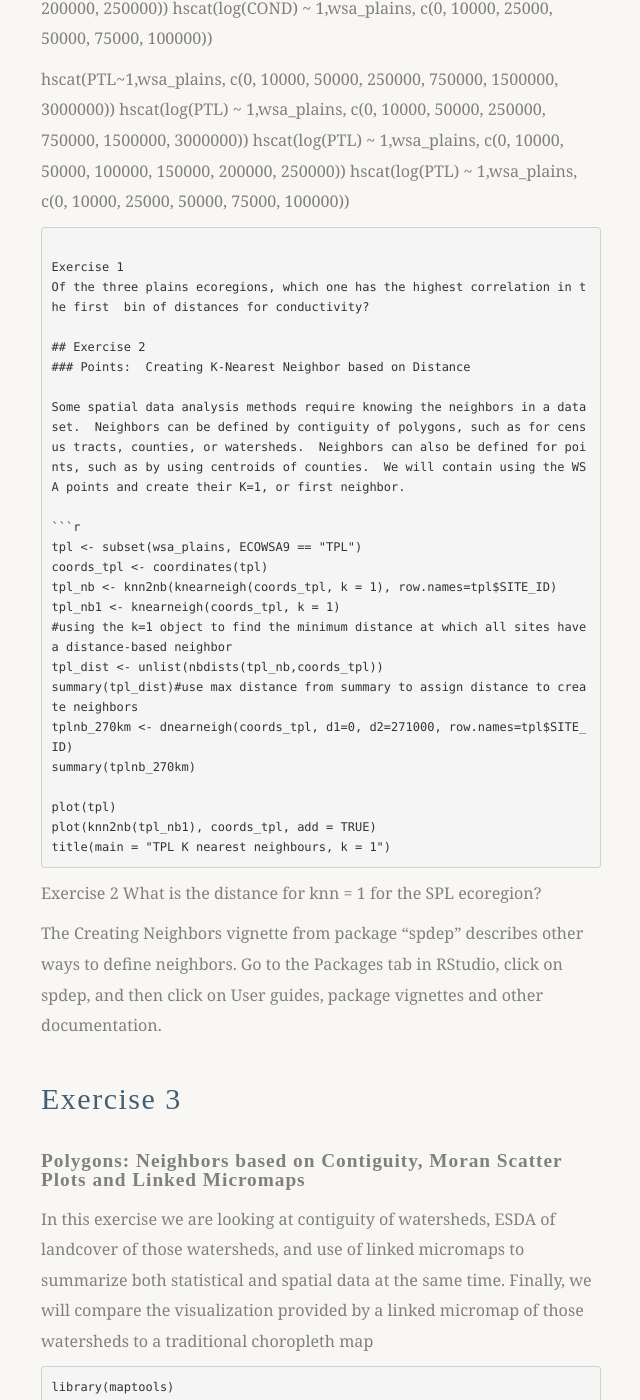
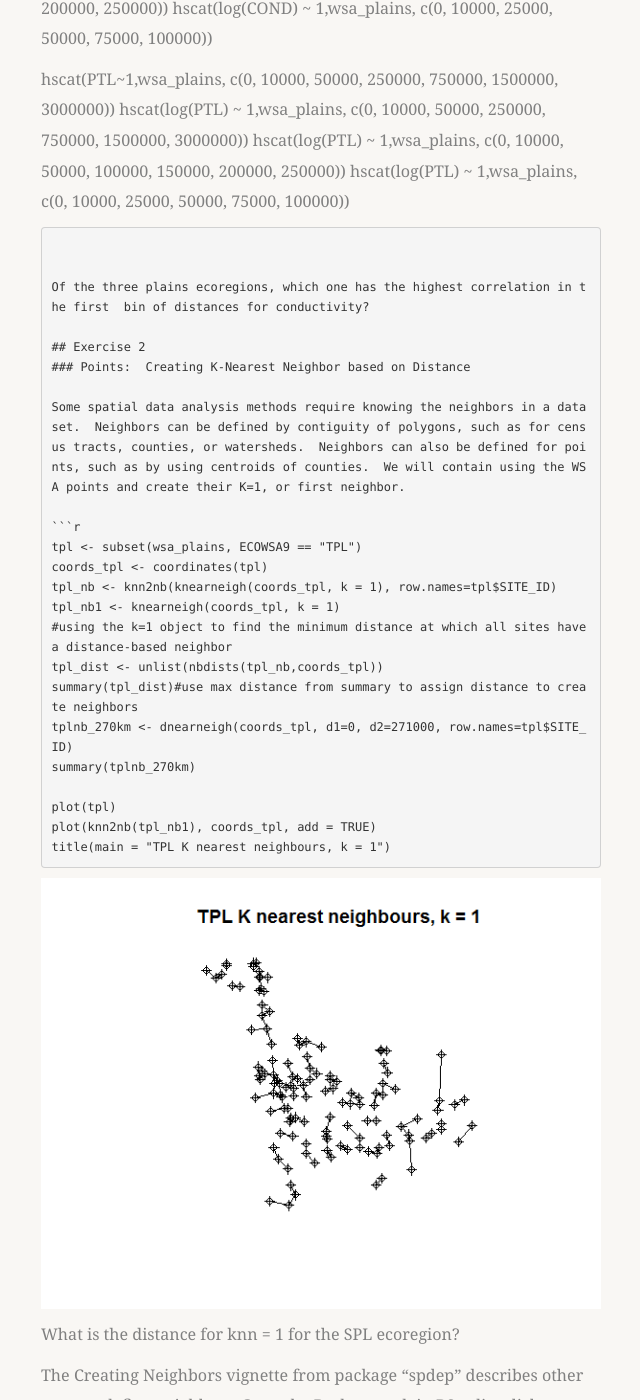
Before and after one commit to mhweber/AWRA_GIS_R_Workshop, a Jekyll site: the page built from _posts/2018-04-22-08-ESDA-in-R.md, in a window 1280 px wide and 1400 px high, scrolled down 2290 px. Shown: the whole window, without its empty margins (389-1029 px from the left). Built offline with Jekyll 4.4.1, drawn with Linux system fonts in a browser that asks for light colours; nearby versions of some CDN libraries; some web fonts are replaced; library files that are not in the unit come from our copies; some of the changed text lies outside the part shown.

Commit message:
Added more figures to Mike's page

````diff
--- a/_posts/2018-04-22-08-ESDA-in-R.md
+++ b/_posts/2018-04-22-08-ESDA-in-R.md
@@ -61,7 +61,7 @@ hscat(log(PTL) ~ 1,wsa_plains, c(0, 10000, 50000, 100000, 150000, 200000, 250000
 hscat(log(PTL) ~ 1,wsa_plains, c(0, 10000, 25000, 50000, 75000, 100000))
 ```
 
-Exercise 1
+
 Of the three plains ecoregions, which one has the highest correlation in the first  bin of distances for conductivity?
 
 ## Exercise 2
@@ -85,7 +85,9 @@ plot(knn2nb(tpl_nb1), coords_tpl, add = TRUE)
 title(main = "TPL K nearest neighbours, k = 1")
 ```
 
-Exercise 2
+![wsa_tpl_knn](/AWRA_GIS_R_Workshop/figure/wsa_tpl_knn.png)
+
+
 What is the distance for knn = 1 for the SPL ecoregion?
 
 The Creating Neighbors vignette from package "spdep" describes other ways to define neighbors.  Go to the Packages tab in RStudio, click on spdep, and then click on User guides, package vignettes and other documentation.
@@ -216,10 +220,14 @@ Moran Scatter Plots
 
 ```r
 moran.plot(shp$PctDecid2011Cat, listw = ef.nbwts.list, labels = shp$FEATUREID)
-moran.plot(shp$logDecid, listw = ef.nbwts.list, labels = shp$FEATUREID)
 ```
 
-Exercise 3
+![eflmr_moranplot](/AWRA_GIS_R_Workshop/figure/eflmr_moranplot.png)
+
+```r
+moran.plot(shp$PctDecid2011Cat, listw = ef.nbwts.list, labels = shp$FEATUREID)
+```
+
 Make a Moran plot for PctCrop2011Cat
 
 Code below starts summaries to make linked micromap
````
Also changed, not shown: other parts of _posts/2018-04-22-08-ESDA-in-R.md (+6 -0 lines).
